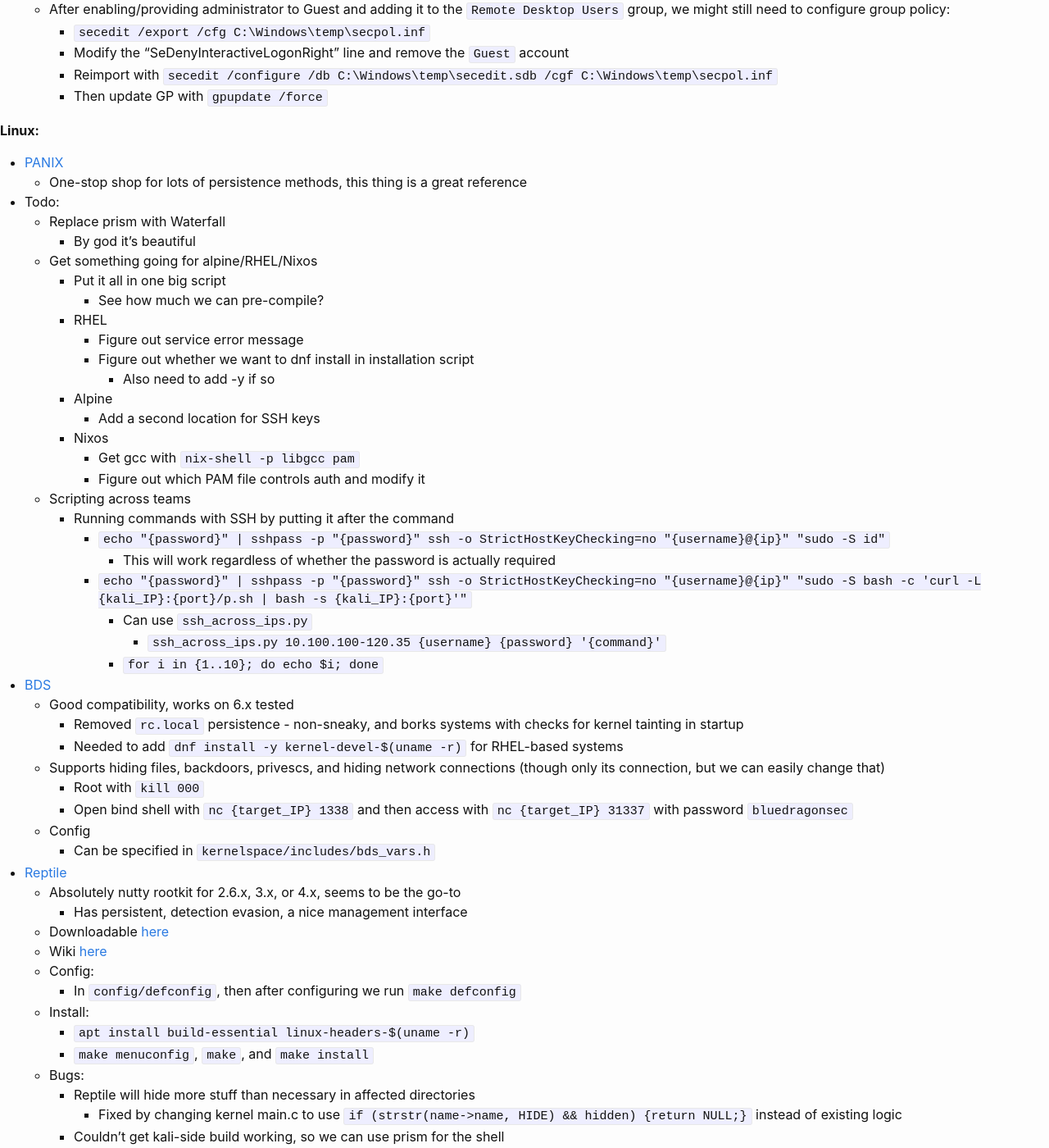
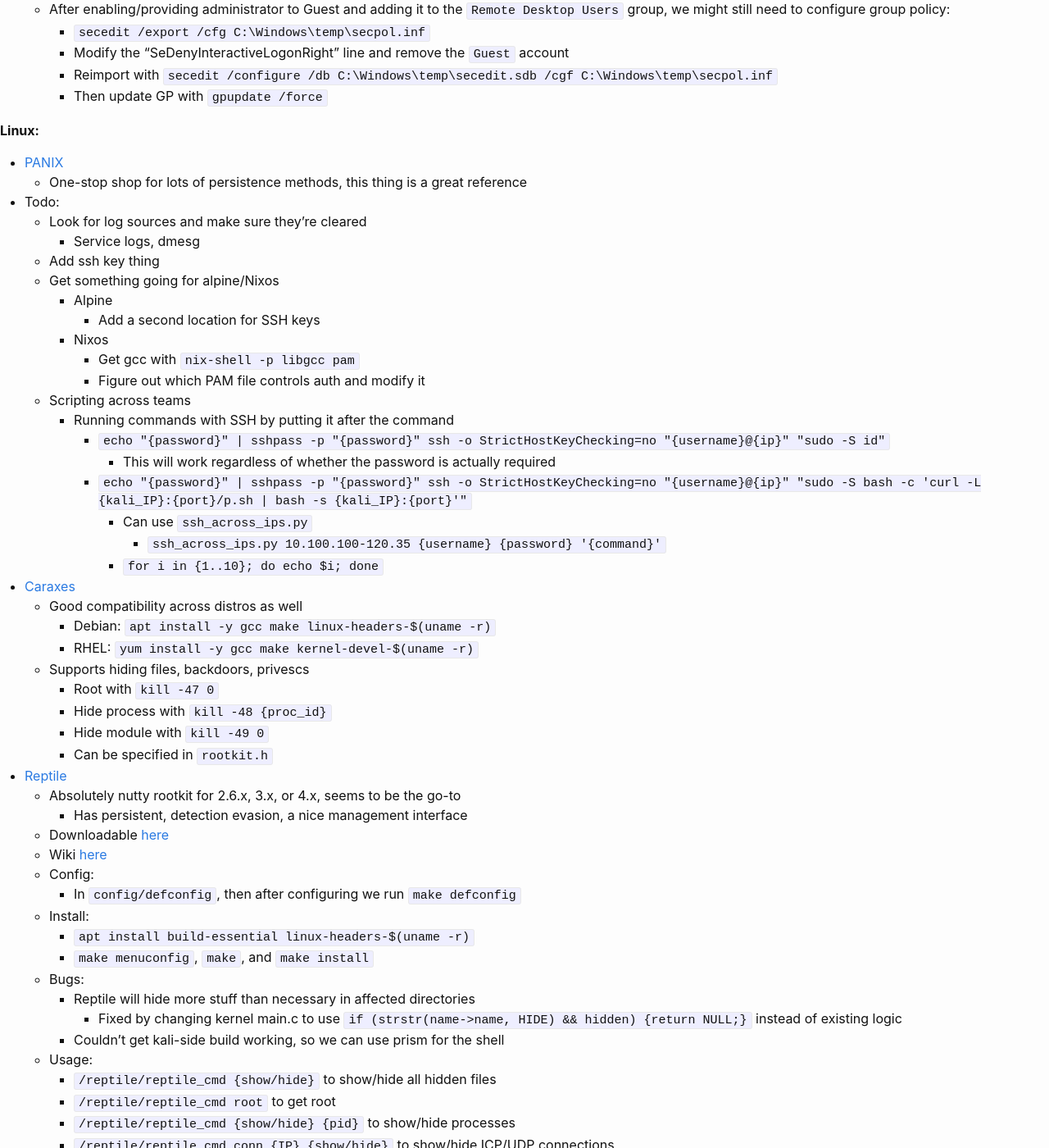
Before and after one commit to KhaelK138/KhaelK138.github.io, a Jekyll site: the page built from markdown/RedTeamingCCDC.md, in a window 1280 px wide and 1400 px high, scrolled down 1939 px. Shown: the whole window at 82% size. Built offline with Jekyll 4.4.1, drawn with Linux system fonts in a browser that asks for light colours; our own code applies the rules of GitHub Pages for plain Markdown files.

Commit message:
updated notes

```diff
--- a/markdown/RedTeamingCCDC.md
+++ b/markdown/RedTeamingCCDC.md
@@ -82,15 +82,10 @@
 - [PANIX](https://github.com/Aegrah/PANIX)
   - One-stop shop for lots of persistence methods, this thing is a great reference
 - Todo:
-  - Replace prism with Waterfall
-    - By god it's beautiful
-  - Get something going for alpine/RHEL/Nixos
-    - Put it all in one big script
-      - See how much we can pre-compile?
-    - RHEL
-      - Figure out service error message
-      - Figure out whether we want to dnf install in installation script
-        - Also need to add -y if so
+  - Look for log sources and make sure they're cleared
+    - Service logs, dmesg
+  - Add ssh key thing
+  - Get something going for alpine/Nixos
     - Alpine
       - Add a second location for SSH keys
     - Nixos
@@ -104,15 +99,15 @@
         - Can use `ssh_across_ips.py`
           - `ssh_across_ips.py 10.100.100-120.35 {username} {password} '{command}'`
         - `for i in {1..10}; do echo $i; done`
-- [BDS](https://github.com/bluedragonsecurity/bds_lkm_ftrace)
-  - Good compatibility, works on 6.x tested
-    - Removed `rc.local` persistence - non-sneaky, and borks systems with checks for kernel tainting in startup
-    - Needed to add `dnf install -y kernel-devel-$(uname -r)` for RHEL-based systems
-  - Supports hiding files, backdoors, privescs, and hiding network connections (though only its connection, but we can easily change that)
-    - Root with `kill 000`
-    - Open bind shell with `nc {target_IP} 1338` and then access with `nc {target_IP} 31337` with password `bluedragonsec`
-  - Config
-    - Can be specified in `kernelspace/includes/bds_vars.h`
+- [Caraxes](https://github.com/ait-aecid/caraxes/tree/main)
+  - Good compatibility across distros as well
+    - Debian: `apt install -y gcc make linux-headers-$(uname -r)`
+    - RHEL: `yum install -y gcc make kernel-devel-$(uname -r)`
+  - Supports hiding files, backdoors, privescs
+    - Root with `kill -47 0`
+    - Hide process with `kill -48 {proc_id}`
+    - Hide module with `kill -49 0`
+    - Can be specified in `rootkit.h`
 - [Reptile](https://web.archive.org/web/20250703011339/https://github.com/f0rb1dd3n/Reptile/archive/refs/heads/master.zip)
   - Absolutely nutty rootkit for 2.6.x, 3.x, or 4.x, seems to be the go-to
     - Has persistent, detection evasion, a nice management interface
```
Also changed, not shown: scripts/ssh_across_ips.py (+18 -10 lines), 3 other files.
